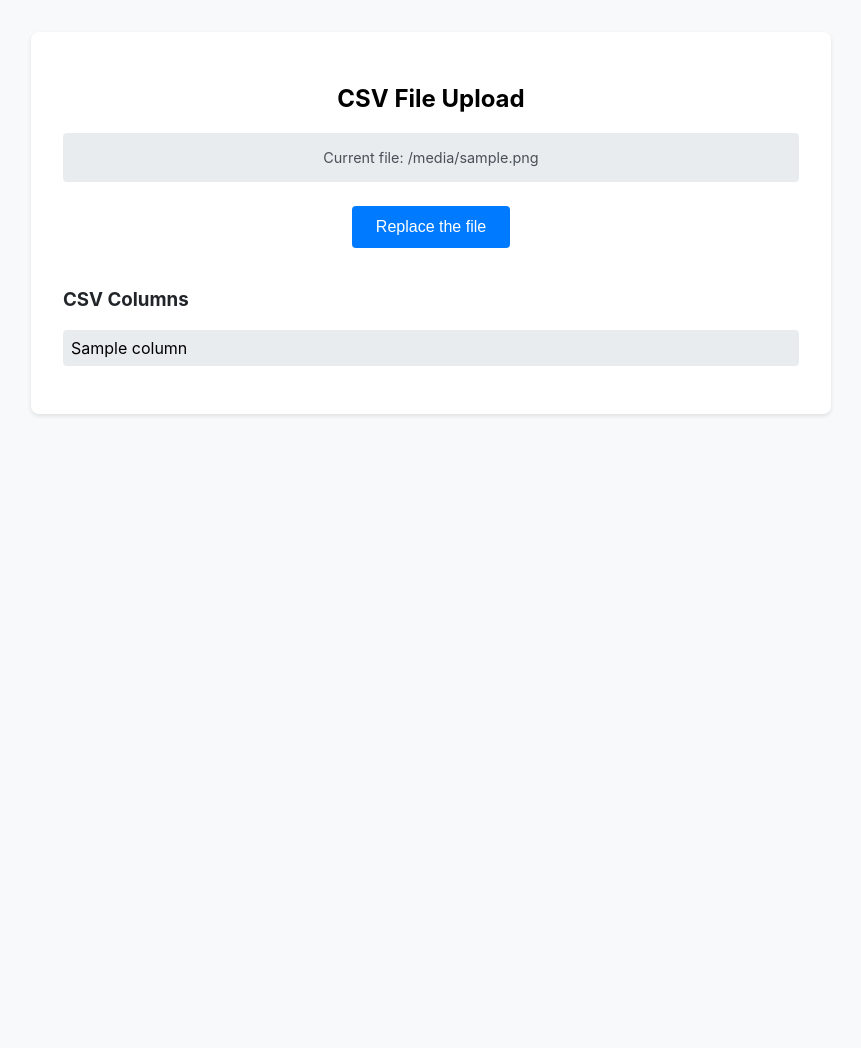
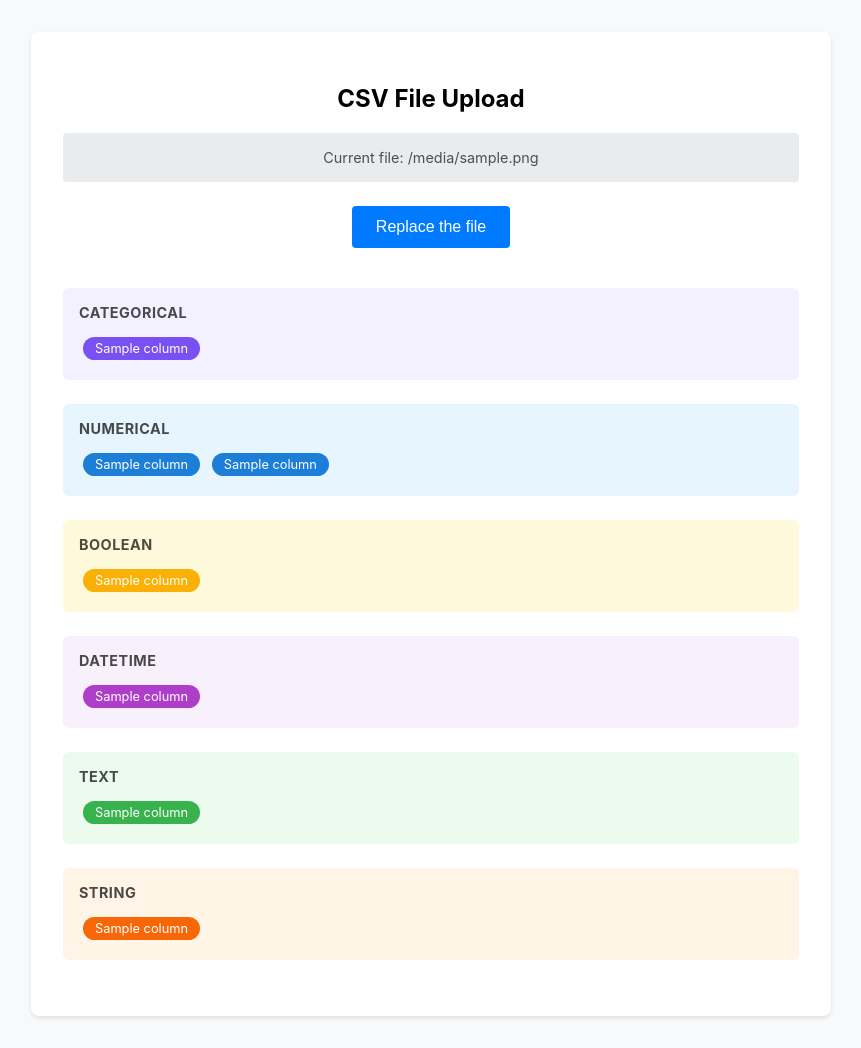
Before and after one commit to vkryukov/obscuritype, a Django app: template uploader/templates/uploader/upload.html in a window 1280 px wide. Shown: the whole page, without its empty margins (209-1070 px from the left). Before the commit the page ends 416 px from the top, so only its background shows below. Run offline with Django 5.2, Linux system fonts and the light colour scheme; the template is opened without the code that fills it: most values are stand-ins (such as "Sample title", 1, 10 or a date in 2020).

Commit message:
Classify fields

```diff
--- a/uploader/templates/uploader/upload.html
+++ b/uploader/templates/uploader/upload.html
@@ -45,27 +45,6 @@
             display: none;
         }
 
-        .columns-list {
-            margin-top: 2rem;
-            text-align: left;
-        }
-
-        .columns-list h3 {
-            color: #212529;
-        }
-
-        .columns-list ul {
-            list-style-type: none;
-            padding: 0;
-        }
-
-        .columns-list li {
-            padding: 0.5rem;
-            background-color: #e9ecef;
-            margin-bottom: 0.5rem;
-            border-radius: 4px;
-        }
-
         .current-file {
             margin: 1rem 0;
             padding: 1rem;
@@ -73,6 +52,84 @@
             border-radius: 4px;
             font-size: 0.9rem;
             color: #495057;
+        }
+
+        .columns-container {
+            margin-top: 2rem;
+            text-align: left;
+            font-size: 0.85rem;
+        }
+
+        .column-group {
+            margin-bottom: 1.5rem;
+            padding: 1rem;
+            border-radius: 6px;
+        }
+
+        .column-group h3 {
+            margin: 0 0 0.75rem 0;
+            font-size: 0.9rem;
+            text-transform: uppercase;
+            letter-spacing: 0.5px;
+            color: rgba(0, 0, 0, 0.7);
+        }
+
+        .column-label {
+            display: inline-block;
+            padding: 0.25rem 0.75rem;
+            margin: 0.25rem;
+            border-radius: 12px;
+            color: white;
+            font-size: 0.8rem;
+        }
+
+        /* Color schemes for different types */
+        .group-categorical {
+            background-color: #f3f0ff;
+        }
+
+        .group-categorical .column-label {
+            background-color: #7950f2;
+        }
+
+        .group-numerical {
+            background-color: #e7f5ff;
+        }
+
+        .group-numerical .column-label {
+            background-color: #1c7ed6;
+        }
+
+        .group-boolean {
+            background-color: #fff9db;
+        }
+
+        .group-boolean .column-label {
+            background-color: #fab005;
+        }
+
+        .group-datetime {
+            background-color: #f8f0fc;
+        }
+
+        .group-datetime .column-label {
+            background-color: #ae3ec9;
+        }
+
+        .group-text {
+            background-color: #ebfbee;
+        }
+
+        .group-text .column-label {
+            background-color: #37b24d;
+        }
+
+        .group-string {
+            background-color: #fff4e6;
+        }
+
+        .group-string .column-label {
+            background-color: #f76707;
         }
     </style>
 </head>
@@ -102,14 +159,64 @@
         </div>
         {% endif %}
 
-        {% if columns %}
-        <div class="columns-list">
-            <h3>CSV Columns</h3>
-            <ul>
-                {% for column in columns %}
-                <li>{{ column }}</li>
+        {% if grouped_columns %}
+        <div class="columns-container">
+            {% if grouped_columns.categorical %}
+            <div class="column-group group-categorical">
+                <h3>Categorical</h3>
+                {% for column in grouped_columns.categorical %}
+                <span class="column-label">{{ column }}</span>
                 {% endfor %}
-            </ul>
+            </div>
+            {% endif %}
+
+            {% if grouped_columns.integer or grouped_columns.float %}
+            <div class="column-group group-numerical">
+                <h3>Numerical</h3>
+                {% for column in grouped_columns.integer %}
+                <span class="column-label">{{ column }}</span>
+                {% endfor %}
+                {% for column in grouped_columns.float %}
+                <span class="column-label">{{ column }}</span>
+                {% endfor %}
+            </div>
+            {% endif %}
+
+            {% if grouped_columns.boolean %}
+            <div class="column-group group-boolean">
+                <h3>Boolean</h3>
+                {% for column in grouped_columns.boolean %}
+                <span class="column-label">{{ column }}</span>
+                {% endfor %}
+            </div>
+            {% endif %}
+
+            {% if grouped_columns.datetime %}
+            <div class="column-group group-datetime">
+                <h3>DateTime</h3>
+                {% for column in grouped_columns.datetime %}
+                <span class="column-label">{{ column }}</span>
+                {% endfor %}
+            </div>
+            {% endif %}
+
+            {% if grouped_columns.text %}
+            <div class="column-group group-text">
+                <h3>Text</h3>
+                {% for column in grouped_columns.text %}
+                <span class="column-label">{{ column }}</span>
+                {% endfor %}
+            </div>
+            {% endif %}
+
+            {% if grouped_columns.string %}
+            <div class="column-group group-string">
+                <h3>String</h3>
+                {% for column in grouped_columns.string %}
+                <span class="column-label">{{ column }}</span>
+                {% endfor %}
+            </div>
+            {% endif %}
         </div>
         {% endif %}
     </div>
```
Also changed, not shown: uploader/views.py (+61 -5 lines).
